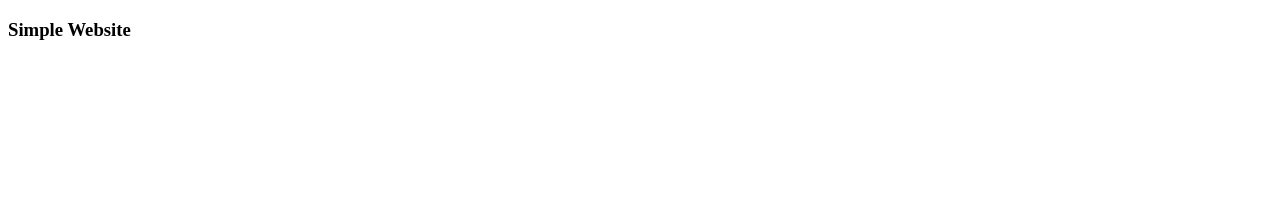
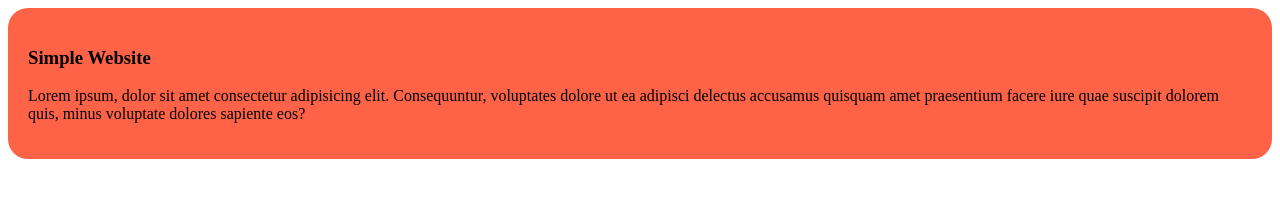
Before and after one commit to syedtarif/my-simple-website, a plain HTML site: page index.html in a window 1280 px wide. Drawn offline with Linux system fonts and the light colour scheme.

Commit message:
div added in website

```diff
--- a/index.html
+++ b/index.html
@@ -5,10 +5,16 @@
     <meta charset="UTF-8">
     <meta name="viewport" content="width=device-width, initial-scale=1.0">
     <title>My Simple Website</title>
+    <link rel="stylesheet" href="styles/blog.css">
 </head>
 
 <body>
-    <h3>Simple Website</h3>
+    <div>
+        <h3>Simple Website</h3>
+        <p>Lorem ipsum, dolor sit amet consectetur adipisicing elit. Consequuntur, voluptates dolore ut ea adipisci
+            delectus accusamus quisquam amet praesentium facere iure quae suscipit dolorem quis, minus voluptate dolores
+            sapiente eos?</p>
+    </div>
 </body>
 
 </html>
--- /dev/null
+++ b/styles/blog.css
@@ -0,0 +1,5 @@
+div {
+    background-color: tomato;
+    padding: 20px;
+    border-radius: 20px;
+}
```
